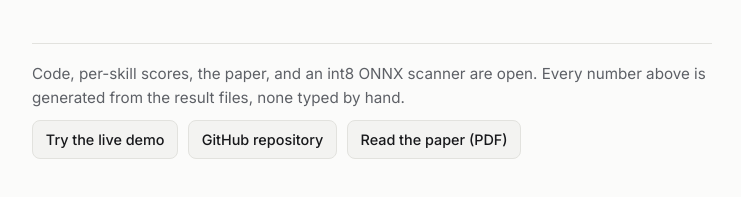
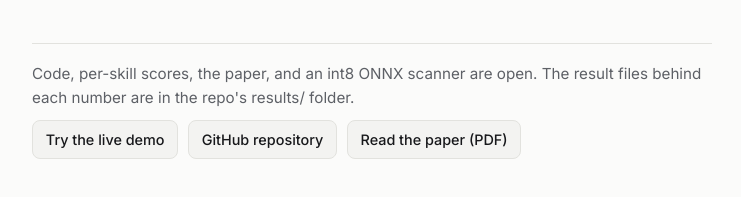
Before and after one commit to Aryanbhargava18/SkillShift, a plain HTML site: page docs/index.html in a window 1280 px wide. Shown: the part 3811-4008 px from the top of the page, 268-1009 px from the left. Drawn offline with Linux system fonts and the light colour scheme.

Commit message:
site: drop the claim that page numbers are script-generated
The page is hand-written; point to results/ instead.

```diff
--- a/docs/index.html
+++ b/docs/index.html
@@ -263,8 +263,7 @@
     </ul>
 
     <div class="foot">
-      <p>Code, per-skill scores, the paper, and an int8 ONNX scanner are open. Every number above is
-        generated from the result files, none typed by hand.</p>
+      <p>Code, per-skill scores, the paper, and an int8 ONNX scanner are open. The result files behind each number are in the repo's results/ folder.</p>
       <div class="links">
         <a href="https://huggingface.co/spaces/Aryanwgaf/SkillShift" target="_blank" rel="noopener">Try the live demo</a>
         <a href="https://github.com/Aryanbhargava18/SkillShift" target="_blank" rel="noopener">GitHub repository</a>
```
